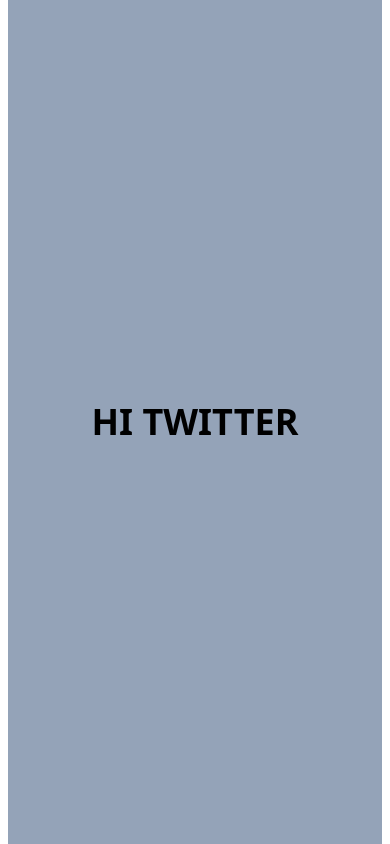
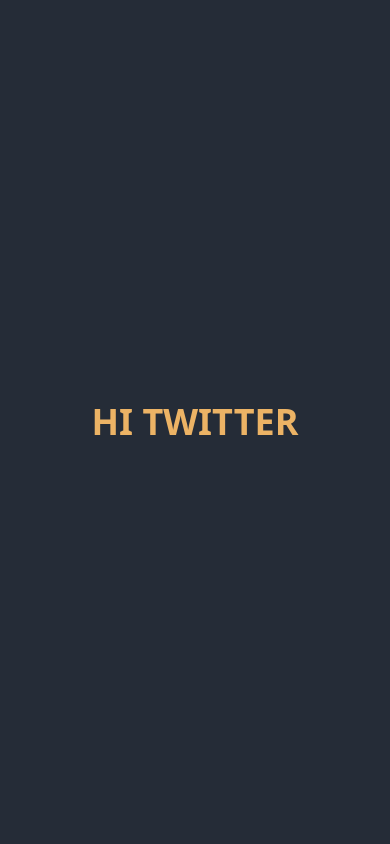
Before and after one commit to Billings007/twitontime, a Next.js app: page / in a window 390 px wide. Built offline with nearby package versions, Linux system fonts and the light colour scheme.

Commit message:
Updated color theme

```diff
--- a/src/layouts/PageLayout.tsx
+++ b/src/layouts/PageLayout.tsx
@@ -3,5 +3,5 @@
 }
 
 export default function PageLayout({ children }: PageLayoutProps) {
-  return <div className="max-w-9xl mx-auto px-2 sm:px-6 lg:px-8">{children}</div>;
+  return <div className="max-w-9xl bg-darkMode-1">{children}</div>;
 }
--- a/src/pages/index.tsx
+++ b/src/pages/index.tsx
@@ -2,8 +2,8 @@
 
 const Home: NextPage = () => {
   return (
-    <div className="flex flex-col items-center justify-center h-screen align-middle bg-slate-400">
-      <h1 className="text-4xl font-extrabold">HI TWITTER</h1>
+    <div className="flex flex-col items-center justify-center h-screen align-middle">
+      <h1 className="text-4xl font-extrabold text-darkMode-4">HI TWITTER</h1>
     </div>
   );
 };
--- a/tailwind.config.js
+++ b/tailwind.config.js
@@ -2,7 +2,16 @@
 module.exports = {
   content: ['./src/**/*.{ts,tsx}'],
   theme: {
-    extend: {},
+    extend: {
+      colors: {
+        darkMode: {
+          1: '#252C37', //background
+          2: '#04293A', //divis bars
+          3: '#064663', //select bars
+          4: '#ECB365', //text
+        },
+      },
+    },
   },
   plugins: [],
 };
```
